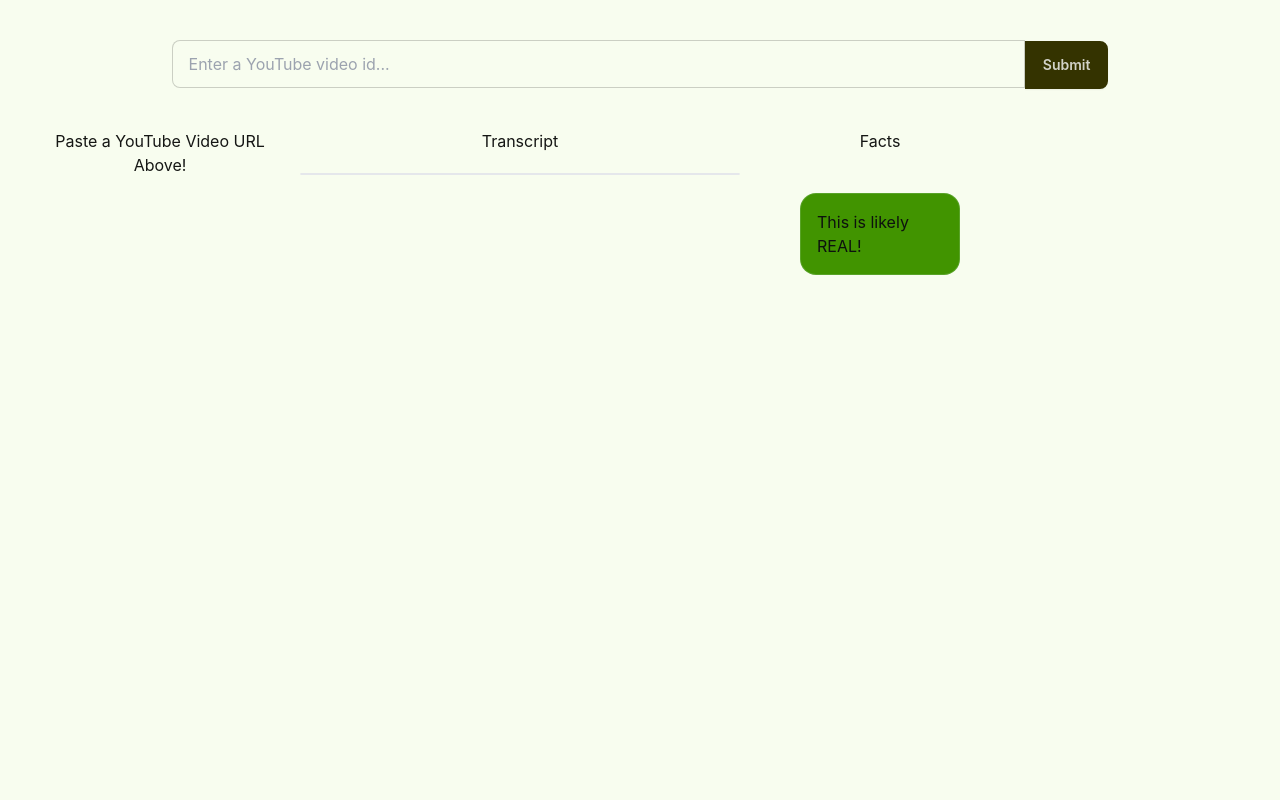
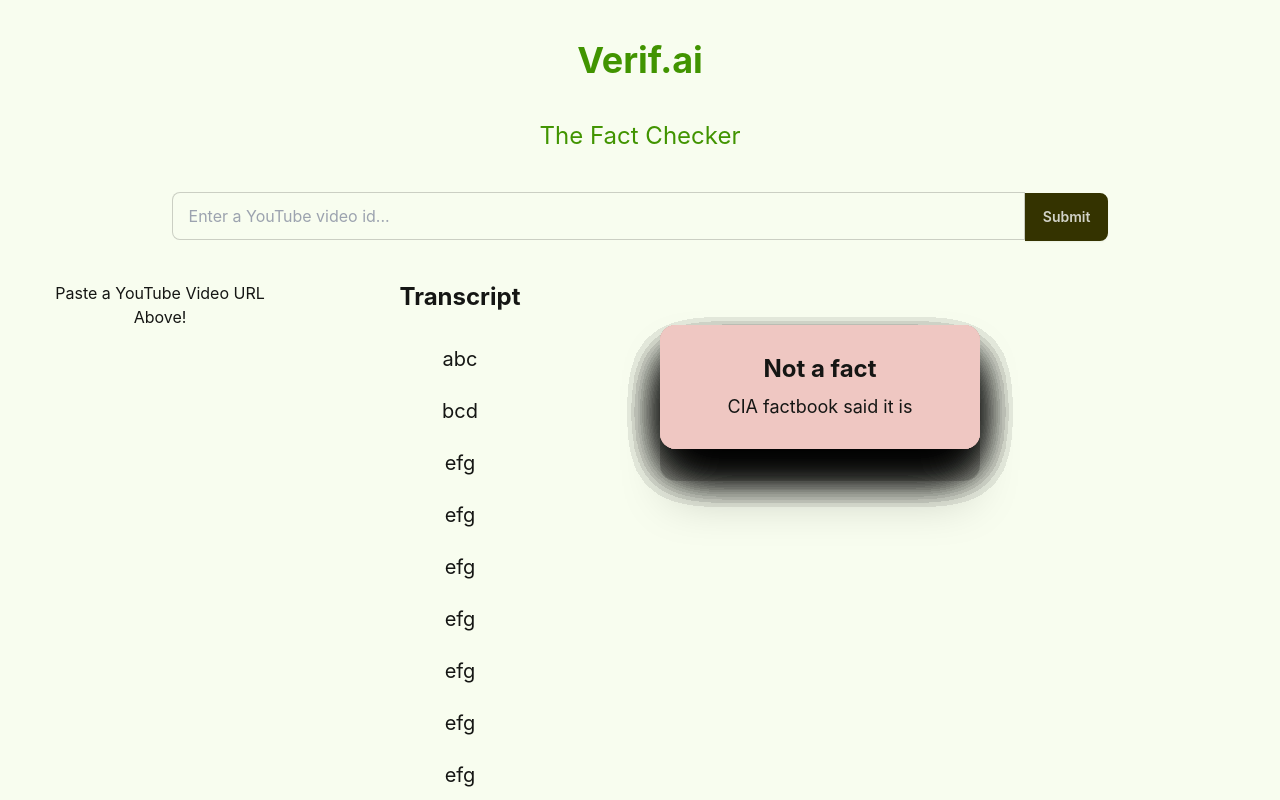
Before and after one commit to HetavP2/verifai, a React (Create React App) app: page / in a window 1280 px wide. Shown: the top 800 px of the page. Built offline with nearby package versions, Linux system fonts and the light colour scheme.

Commit message:
chunk separation

```diff
--- a/src/App.js
+++ b/src/App.js
@@ -1,7 +1,7 @@
 import "./App.css";
 import React, { useState } from "react";
 import ReelText from "./components/reel-text";
-import { FactCheck } from "./components/fact-check";
+// import { FactCheck } from "./components/fact-check";
 import Reel from "./components/reel";
 
 function App() {
@@ -14,8 +14,10 @@ function App() {
   }
 
   return (
-    <div>
+    <div className="mx-auto">
       <div className="w-full text-center m-10 mx-auto">
+        <h1 className="text-4xl text-primary font-bold m-10">Verif.ai</h1>
+        <h2 className="text-2xl text-primary mb-10">The Fact Checker</h2>
         <form onSubmit={handleSubmit}>
           <input
             type="text"
@@ -36,10 +38,9 @@ function App() {
         {videoId ? (
           <Reel videoId={videoId} />
         ) : (
-          <h1>Paste a YouTube Video URL Above!</h1>
+          <h1 className="">Paste a YouTube Video URL Above!</h1>
         )}
         <ReelText videoId={videoId} />
-        <FactCheck />
       </div>
     </div>
   );
--- a/src/components/fact-check.jsx
+++ /dev/null
@@ -1,25 +0,0 @@
-import React from "react";
-
-export const FactCheck = () => {
-  return (
-    <div className="col-span-5 sm:col-span-1">
-      Facts
-      <div className="m-10">
-        <div role="alert" className="alert alert-success bg-primary">
-          {/* <svg
-                xmlns="http://www.w3.org/2000/svg"
-                className="h-6 w-6 shrink-0 stroke-current"
-                fill="none"
-                viewBox="0 0 24 24">
-                <path
-                  stroke-linecap="round"
-                  stroke-linejoin="round"
-                  stroke-width="2"
-                  d="M9 12l2 2 4-4m6 2a9 9 0 11-18 0 9 9 0 0118 0z" />
-              </svg> */}
-          <span>This is likely REAL!</span>
-        </div>
-      </div>
-    </div>
-  );
-};
--- a/src/components/reel-text.jsx
+++ b/src/components/reel-text.jsx
@@ -1,33 +1,224 @@
 import React, { useEffect, useState } from "react";
 // import { YoutubeTranscript } from "youtube-transcript";
+const serverUrl = ""
 
 const ReelText = ({ videoId }) => {
-//   const [data, setData] = useState();
-//   const [vidId, setVidId] = useState(videoId);
+    const [data, setData] = useState();
 
-//   console.log();
+    // uncomment this after you get transcript
+    // useEffect(() => {
+    //   async function getTranscript() {
+    //     const res = await fetch(serverUrl + "/transcript");
+    //     const json_data = await res.json();
+    //     // const dataServer = await YoutubeTranscript.fetchTranscript(videoId);
+    //     setData(json_data);
+    //   }
 
-//   useEffect(() => {
-//     async function getTranscript() {
-//       const res = await fetch(
-//         "https://www.searchapi.io/api/v1/search?engine=youtube_transcripts&video_id=" +
-//           vidId +
-//           "&api_key=jnPtJM9iNAdF6dRbL7AbYRU9"
-//       );
-//       const json_data = await res.json();
-//       // const dataServer = await YoutubeTranscript.fetchTranscript(videoId);
-//       setData(json_data.transcripts);
-//     }
+    //   getTranscript();
+    // }, []);
 
-//     getTranscript();
-//   }, []);
 
-//   console.log(data);
+  const chunks = [
+    {
+      chunk: "abc",
+      fact_or_not: "Not enough information",
+      response_text: "CIA factbook said it is",
+    },
+    {
+      chunk: "bcd",
+      fact_or_not: "Fact",
+      response_text: "CIA factbook said it is",
+    },
+    {
+      chunk: "efg",
+      fact_or_not: "Not a fact",
+      response_text: "CIA factbook said it is",
+    },
+    {
+      chunk: "efg",
+      fact_or_not: "Not a fact",
+      response_text: "CIA factbook said it is",
+    },
+    {
+      chunk: "efg",
+      fact_or_not: "Not a fact",
+      response_text: "CIA factbook said it is",
+    },
+    {
+      chunk: "efg",
+      fact_or_not: "Not a fact",
+      response_text: "CIA factbook said it is",
+    },
+    {
+      chunk: "efg",
+      fact_or_not: "Not a fact",
+      response_text: "CIA factbook said it is",
+    },
+    {
+      chunk: "efg",
+      fact_or_not: "Not a fact",
+      response_text: "CIA factbook said it is",
+    },
+    {
+      chunk: "efg",
+      fact_or_not: "Not a fact",
+      response_text: "CIA factbook said it is",
+    },
+    {
+      chunk: "efg",
+      fact_or_not: "Not a fact",
+      response_text: "CIA factbook said it is",
+    },
+    {
+      chunk: "efg",
+      fact_or_not: "Not a fact",
+      response_text: "CIA factbook said it is",
+    },
+    {
+      chunk: "efg",
+      fact_or_not: "Not a fact",
+      response_text: "CIA factbook said it is",
+    },
+    {
+      chunk: "efg",
+      fact_or_not: "Not a fact",
+      response_text: "CIA factbook said it is",
+    },
+    {
+      chunk: "efg",
+      fact_or_not: "Not a fact",
+      response_text: "CIA factbook said it is",
+    },
+    {
+      chunk: "efg",
+      fact_or_not: "Not a fact",
+      response_text: "CIA factbook said it is",
+    },
+    {
+      chunk: "efg",
+      fact_or_not: "Not a fact",
+      response_text: "CIA factbook said it is",
+    },
+    {
+      chunk: "efg",
+      fact_or_not: "Not a fact",
+      response_text: "CIA factbook said it is",
+    },
+    {
+      chunk: "efg",
+      fact_or_not: "Not a fact",
+      response_text: "CIA factbook said it is",
+    },
+    {
+      chunk: "efg",
+      fact_or_not: "Not a fact",
+      response_text: "CIA factbook said it is",
+    },
+    {
+      chunk: "efg",
+      fact_or_not: "Not a fact",
+      response_text: "CIA factbook said it is",
+    },
+    {
+      chunk: "efg",
+      fact_or_not: "Not a fact",
+      response_text: "CIA factbook said it is",
+    },
 
+    ];
+    function handleHover(key) {
+
+
+    }
   return (
-    <div className="col-span-5 sm:col-span-2">
-      Transcript
-      <div className="m-5 border rounded-lg bg-base-100">{videoId}</div>
+    <div className="col-span-5 sm:col-span-3">
+      <div className="grid sm:grid-cols-2 grid-cols-1">
+        <div className="sm:col-span-1 col-span-2">
+          {/* <div className="m-5 border rounded-lg bg-base-100">{videoId}</div> */}
+          <h1 className="font-bold text-2xl">Transcript</h1>
+          <div className="m-5 overflow-y-auto h-screen">
+            {chunks.map((chunk, num) => (
+              <div>
+                <p
+                  key={"chunk" + String(num)}
+                        className="m-3 text-xl inline-block hover:text-red-500"
+                        onMouseEnter={(e) => handleHover(e.target.key)}
+                >
+                  {chunk["chunk"]}
+                </p>
+                {/* <p
+                  key={"response_text" + String(num)}
+                  className="translate-x-10 inline-block"
+                >
+                  {chunk["fact_or_not"] + ": " + chunk["response_text"]}
+                </p> */}
+              </div>
+            ))}
+          </div>
+        </div>
+        <div className="sm:col-span-1 col-span-2">
+          <p className="invisible">Facts</p>
+
+          {chunks.map(function (chunk, num) {
+            if (chunk["fact_or_not"] === "Fact") {
+              return (
+                <div className="m-5 absolute w-1/4" name={"chunk" + String(num)}>
+                  <div className="p-5 rounded-2xl shadow-2xl bg-success">
+                    <h1 className="font-bold text-center m-2 text-2xl">
+                      {chunk["fact_or_not"]}
+                    </h1>
+                    <h2 className=" text-center m-2 text-lg">
+                      {chunk["response_text"]}
+                    </h2>
+                    {/* <span>
+                  {chunk["fact_or_not"] + ": " + chunk["response_text"]}
+                </span> */}
+                  </div>
+                </div>
+              );
+            } else if (chunk["fact_or_not"] === "Not a fact") {
+              return (
+                <div
+                  className="m-5 absolute w-1/4"
+                  name={"chunk" + String(num)}
+                >
+                  <div className="p-5 rounded-2xl shadow-2xl bg-error">
+                    <h1 className="font-bold text-center m-2 text-2xl">
+                      {chunk["fact_or_not"]}
+                    </h1>
+                    <h2 className=" text-center m-2 text-lg">
+                      {chunk["response_text"]}
+                    </h2>
+                    {/* <span>
+                  {chunk["fact_or_not"] + ": " + chunk["response_text"]}
+                </span> */}
+                  </div>
+                </div>
+              );
+            } else {
+              return (
+                <div
+                  className="m-5 absolute w-1/4"
+                      name={"chunk" + String(num)}
+
+                >
+                  <div className="p-5 rounded-2xl shadow-2xl bg-base-300">
+                    <h1 className="font-bold text-center m-2 text-2xl">
+                      {chunk["fact_or_not"]}
+                    </h1>
+                    <h2 className=" text-center m-2 text-lg">
+                      {chunk["response_text"]}
+                    </h2>
+                    {/* <span>
+                  {chunk["fact_or_not"] + ": " + chunk["response_text"]}
+                </span> */}
+                  </div>
+                </div>
+              );
+            }
+          })}
+        </div>
+      </div>
     </div>
   );
 };
--- a/src/components/reel.jsx
+++ b/src/components/reel.jsx
@@ -2,9 +2,9 @@ import React from "react";
 
 const Reel = ({ videoId }) => {
   return (
-    <div className="col-span-5 sm:col-span-2 bg-primary">
+    <div className="col-span-5 sm:col-span-2 bg-[#DBDFA6] rounded-2xl shadow-2xl h-1/2">
       <iframe
-        className="w-3/4 mx-auto h-96 my-10"
+        className="w-4/5 mx-auto h-4/5 my-10"
         src={`https://www.youtube.com/embed/${videoId}?si=Z4i21SJAJt_qsPQr`}
         title="YouTube video player"
         frameborder="0"
```
